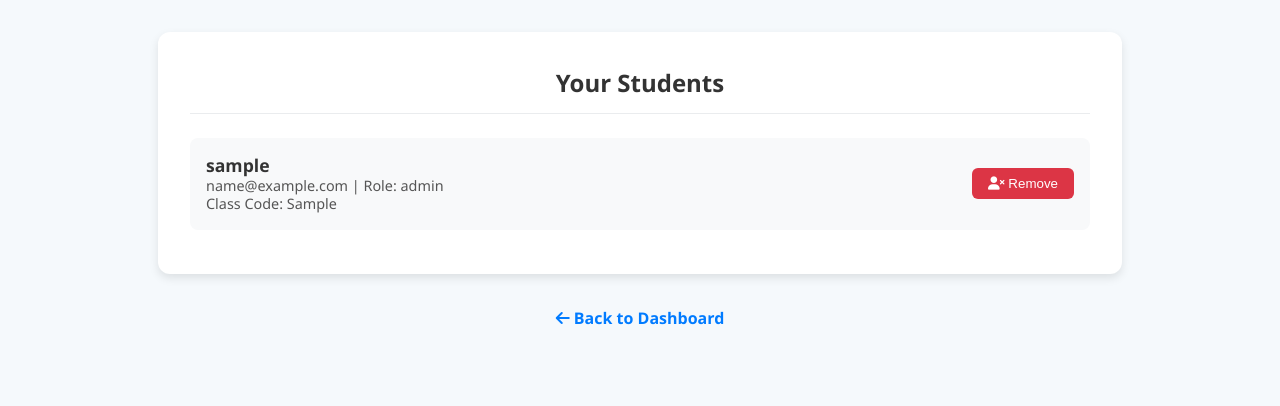
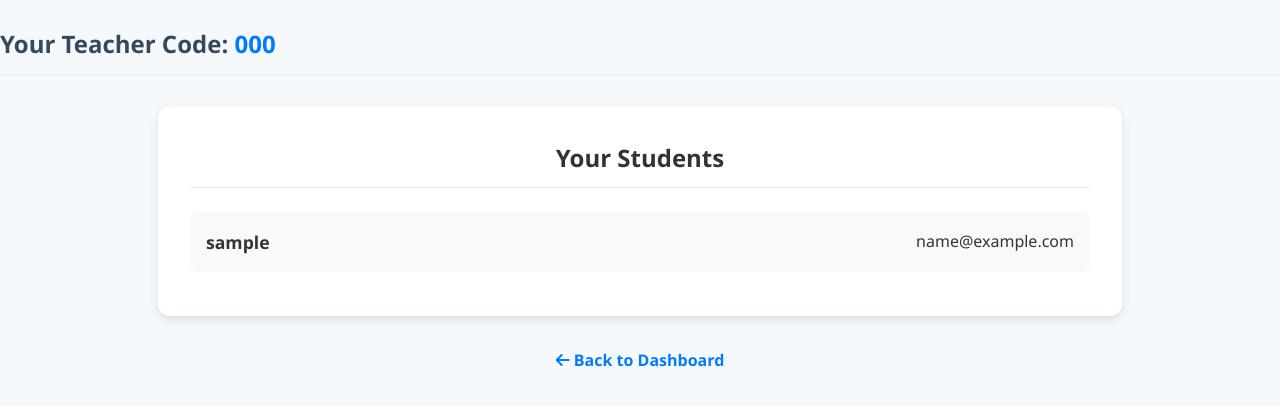
Before and after one commit to beattytyler/Self-Paced-RPG, a Flask app: template self-paced-learning/templates/teacher_students.html in a window 1280 px wide. Shown: the part 88-494 px from the top of the page. Run offline with Flask 3, Linux system fonts and the light colour scheme; the template is opened without the code that fills it: most values are stand-ins (such as "Sample title", 1, 10 or a date in 2020).

Commit message:
Refactor student display section in template

```diff
--- a/self-paced-learning/templates/teacher_students.html
+++ b/self-paced-learning/templates/teacher_students.html
@@ -88,25 +88,16 @@
     <h1 style="text-align:center; margin-top:2rem;">Manage Students</h1>
   </header>
 
+<h2>Your Teacher Code: <span style="color: #007bff;">{{ code }}</span></h2>
+
 <div class="students-container">
   <h2>Your Students</h2>
 
   {% if students %}
     {% for student in students %}
     <div class="student-item">
-        <div class="student-details">
       <span class="student-name">{{ student.username }}</span>
-          <div class="student-meta">
-            {{ student.email }} | Role: {{ student.role }}
-            <br>
-            Class Code{% if student.class_codes|length > 1 %}s{% endif %}: {{ student.class_codes }}
-          </div>
-        </div>
-        <form action="/teacher/remove_student/{{ student.id }}" method="POST" style="margin:0;">
-          <button type="submit" class="btn-remove">
-            <i class="fas fa-user-times"></i> Remove
-          </button>
-        </form>
+      <span class="student-email">{{ student.email }}</span>
     </div>
     {% endfor %}
   {% else %}
```
Lines whose indentation alone changed are shown as unchanged.
